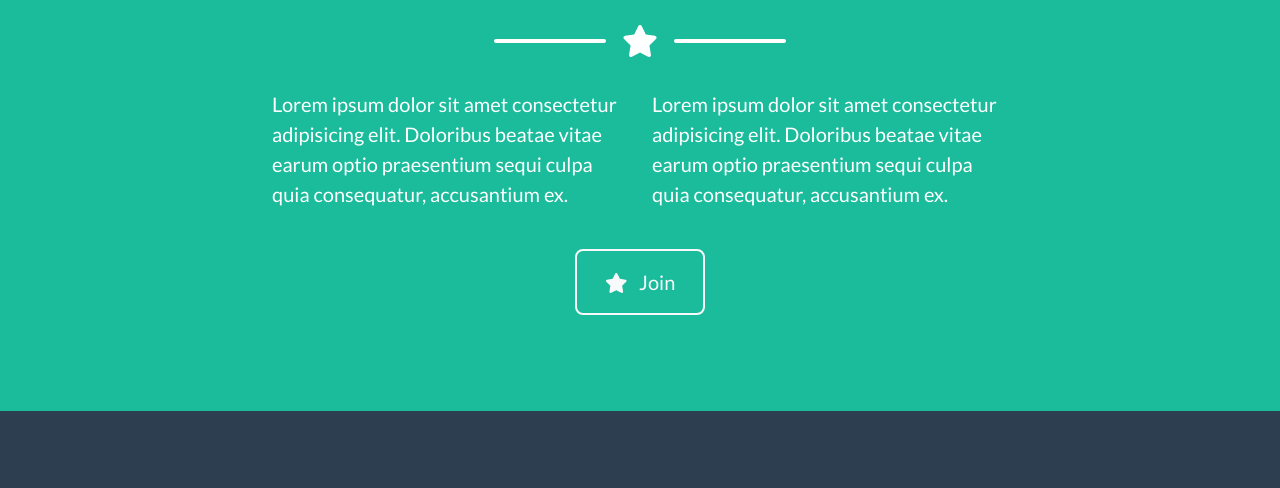
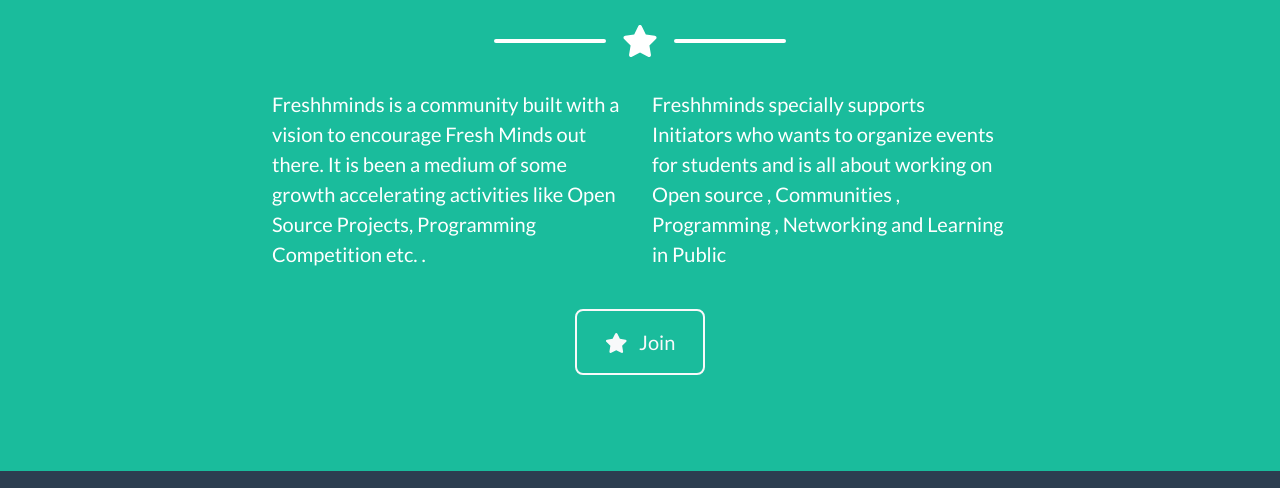
Before and after one commit to SavanSutariya/FreshhMinds, a plain HTML site: page index.html in a window 1280 px wide. Shown: the part 1737-2225 px from the top of the page. Drawn offline with nearby package versions, Linux system fonts and the light colour scheme.

Commit message:
Update index.html

```diff
--- a/index.html
+++ b/index.html
@@ -29,7 +29,7 @@
                     <ul class="navbar-nav ms-auto">
                         <li class="nav-item mx-0 mx-lg-1"><a class="nav-link py-3 px-0 px-lg-3 rounded" href="#portfolio">Portfolio</a></li>
                         <li class="nav-item mx-0 mx-lg-1"><a class="nav-link py-3 px-0 px-lg-3 rounded" href="#about">About</a></li>
-                        <li class="nav-item mx-0 mx-lg-1"><a class="nav-link py-3 px-0 px-lg-3 rounded" href="#contact">Contact</a></li>
+
                     </ul>
                 </div>
             </div>
@@ -132,8 +132,9 @@
                 </div>
                 <!-- About Section Content-->
                 <div class="row">
-                    <div class="col-lg-4 ms-auto"><p class="lead">Lorem ipsum dolor sit amet consectetur adipisicing elit. Doloribus beatae vitae earum optio praesentium sequi culpa quia consequatur, accusantium ex.</p></div>
-                    <div class="col-lg-4 me-auto"><p class="lead">Lorem ipsum dolor sit amet consectetur adipisicing elit. Doloribus beatae vitae earum optio praesentium sequi culpa quia consequatur, accusantium ex.</p></div>
+                    <div class="col-lg-4 ms-auto"><p class="lead">Freshhminds is a community built with a vision to encourage Fresh Minds out there. It is been a medium of some growth accelerating activities like Open Source Projects, Programming Competition etc.
+                        .</p></div>
+                    <div class="col-lg-4 me-auto"><p class="lead">Freshhminds specially supports Initiators who wants to organize events for students and is all about working on Open source , Communities , Programming , Networking and Learning in Public</p></div>
                 </div>
                 <!-- About Section Button-->
                 <div class="text-center mt-4">
```
